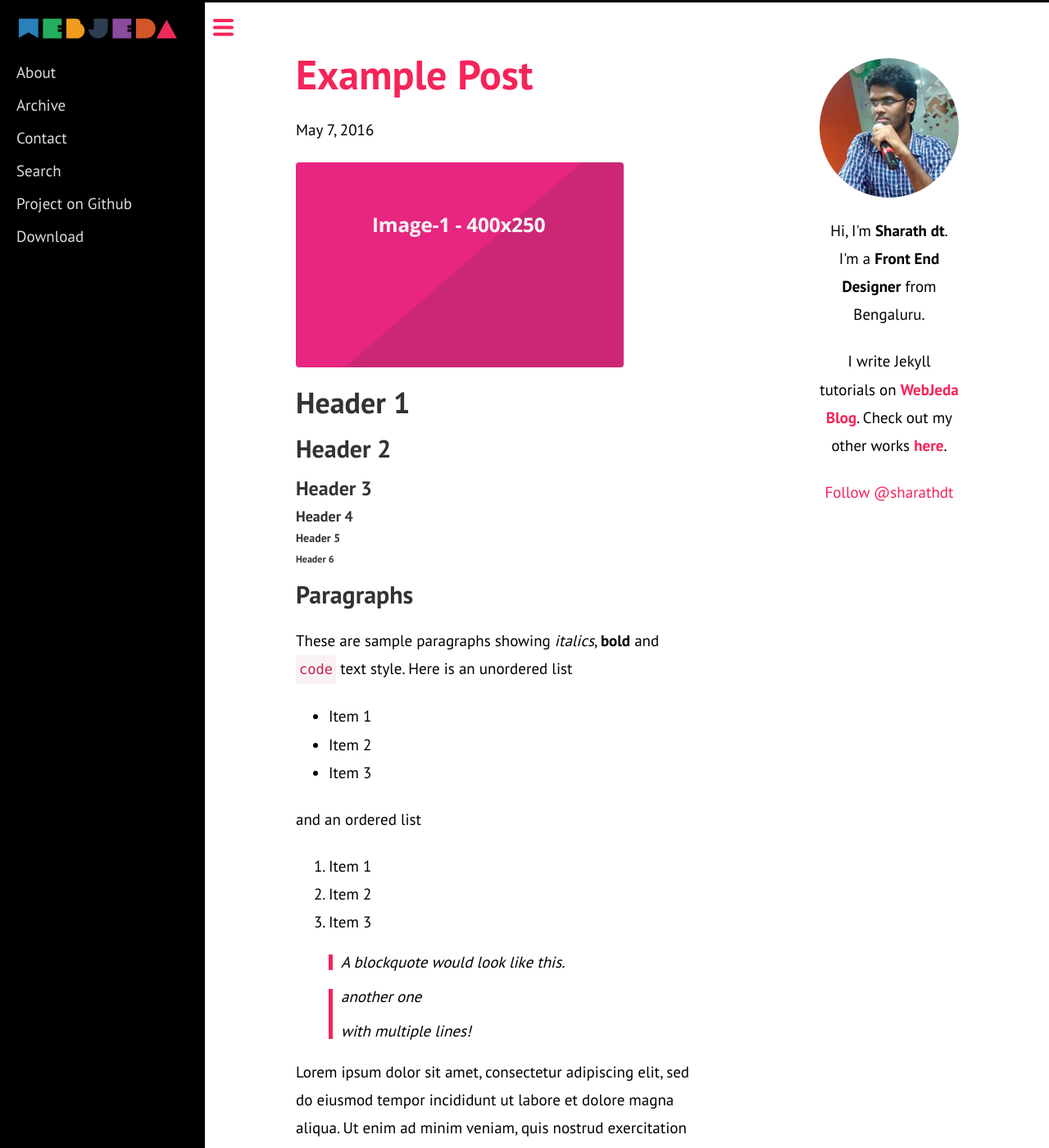
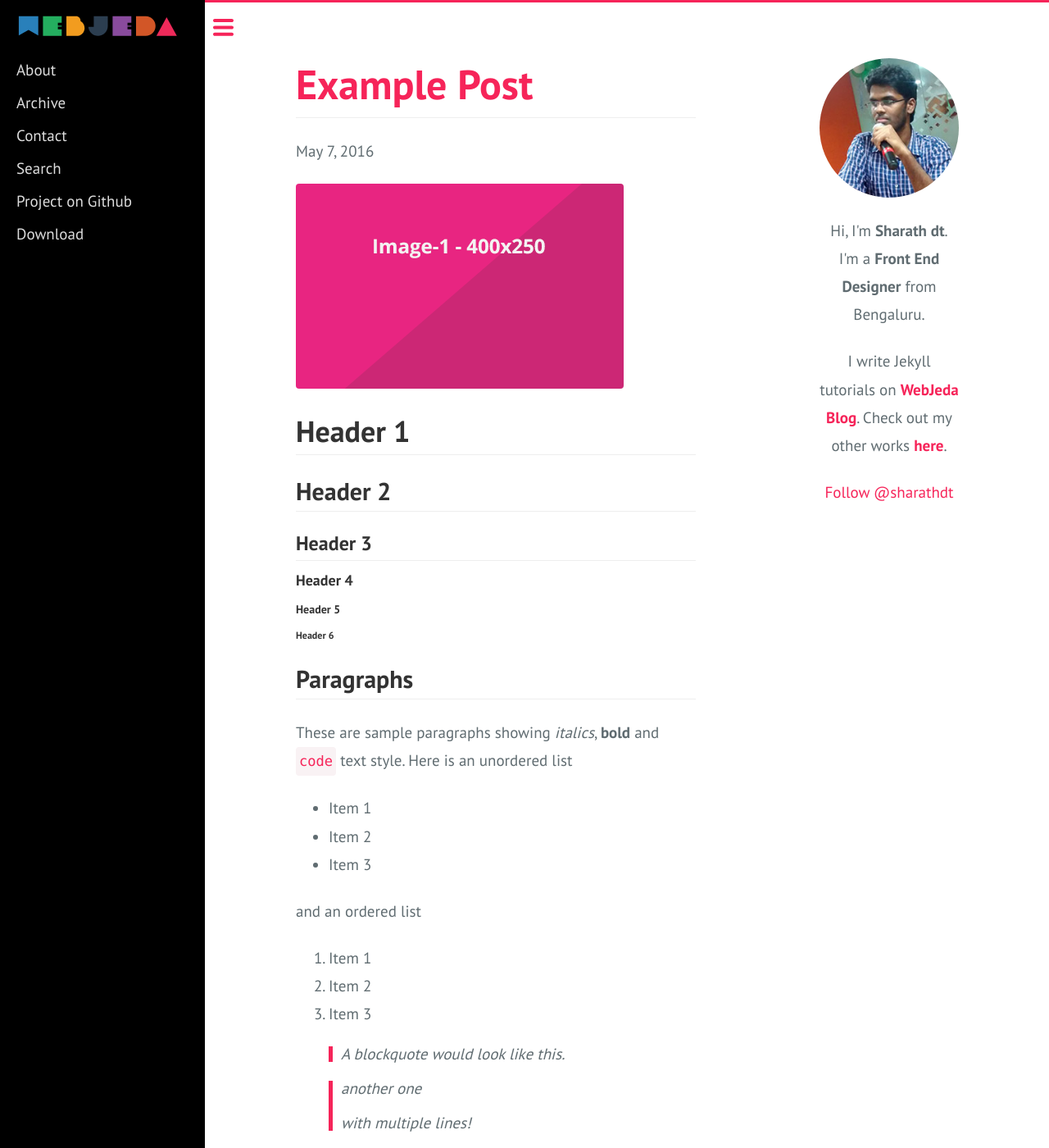
Before and after one commit to sharu725/webjeda-sidebar, a Jekyll site: the page built from _posts/2016-05-07-example.md, in a window 1280 px wide and 1400 px high. Shown: the whole window at 82% size. Built offline with Jekyll 4.4.1, drawn with Linux system fonts in a browser that asks for light colours; comment, search, counter and statistics services are not loaded.

Commit message:
no message

```diff
--- a/_sass/layout.scss
+++ b/_sass/layout.scss
@@ -4,25 +4,23 @@
     transition: all 0.5s;
 }
 html {
-  font-family: sans-serif;
+  font-family: $font-family; //goto css>main.css to see which font is set for $font-family variable
     text-rendering: optimizeLegibility;
   -webkit-text-size-adjust: 100%;
       -ms-text-size-adjust: 100%;
 }
 body {
   margin: 0;
-  border-top: 3px solid $sidebar-color;
   overflow-x: hidden;
 }
 
 p, ul, ol {
-    font-family: 'PT Sans', sans-serif;
-  /*   font-family: 'Ubuntu', sans-serif; */
+    font-family: $font-family;
     font-weight: 300;
     font-size: 19px;
     line-height: 1.8;
     margin: 1.2em 0;
-    color: #000;
+    color: #606c71;
     background-color: transparent;
 }
 
@@ -128,7 +126,7 @@
   -webkit-tap-highlight-color: rgba(0, 0, 0, 0);
 }
 body {
-  font-family: "Helvetica Neue", Helvetica, Arial, sans-serif;
+  font-family: $font-family;
   font-size: 14px;
   line-height: 1.42857143;
   color: #333;
@@ -176,9 +174,9 @@
 .h4,
 .h5,
 .h6 {
-  font-family: 'PT Sans', sans-serif;
+  font-family: $font-family;
   font-weight: bold;
-  line-height: 1.1;
+  line-height: 1.6;
   color: inherit;
 }
 h1 small,
@@ -217,6 +215,7 @@
 .h3 {
   margin-top: 20px;
   margin-bottom: 10px;
+  border-bottom: 1px solid #eee;
 }
 h1 small,
 .h1 small,
@@ -339,7 +338,7 @@
 code {
   padding: 2px 4px;
   font-size: 90%;
-  color: #c7254e;
+  color: $accent-color;
   background-color: #f9f2f4;
   border-radius: 4px;
 }
@@ -453,6 +452,7 @@
 h2#post-index{
     margin: 10px;
     display: inline-block;
+    border: none;
 }
 
 .post-link:hover {
@@ -645,7 +645,7 @@
         #author-div {
             padding: 20px 0 0 0;
             margin-top: 2em;
-            border-top:1px solid #aaa;
+            border-top:1px solid #eee;
         }
 
     img {
--- a/_sass/simple-sidebar.scss
+++ b/_sass/simple-sidebar.scss
@@ -33,6 +33,7 @@
     width: 100%;
     position: absolute;
     padding: 15px;
+    border-top: 3px solid $accent-color;
 }
 
 #wrapper.toggled #page-content-wrapper {
--- a/css/main.scss
+++ b/css/main.scss
@@ -3,6 +3,7 @@
 ---
 @charset "utf-8";
 
+$font-family: 'PT Sans', "Helvetica Neue", Helvetica, Arial, sans-serif;
 $sidebar-color: {{site.sidebar-color}};
 $accent-color: {{site.accent-color}};
 
```
